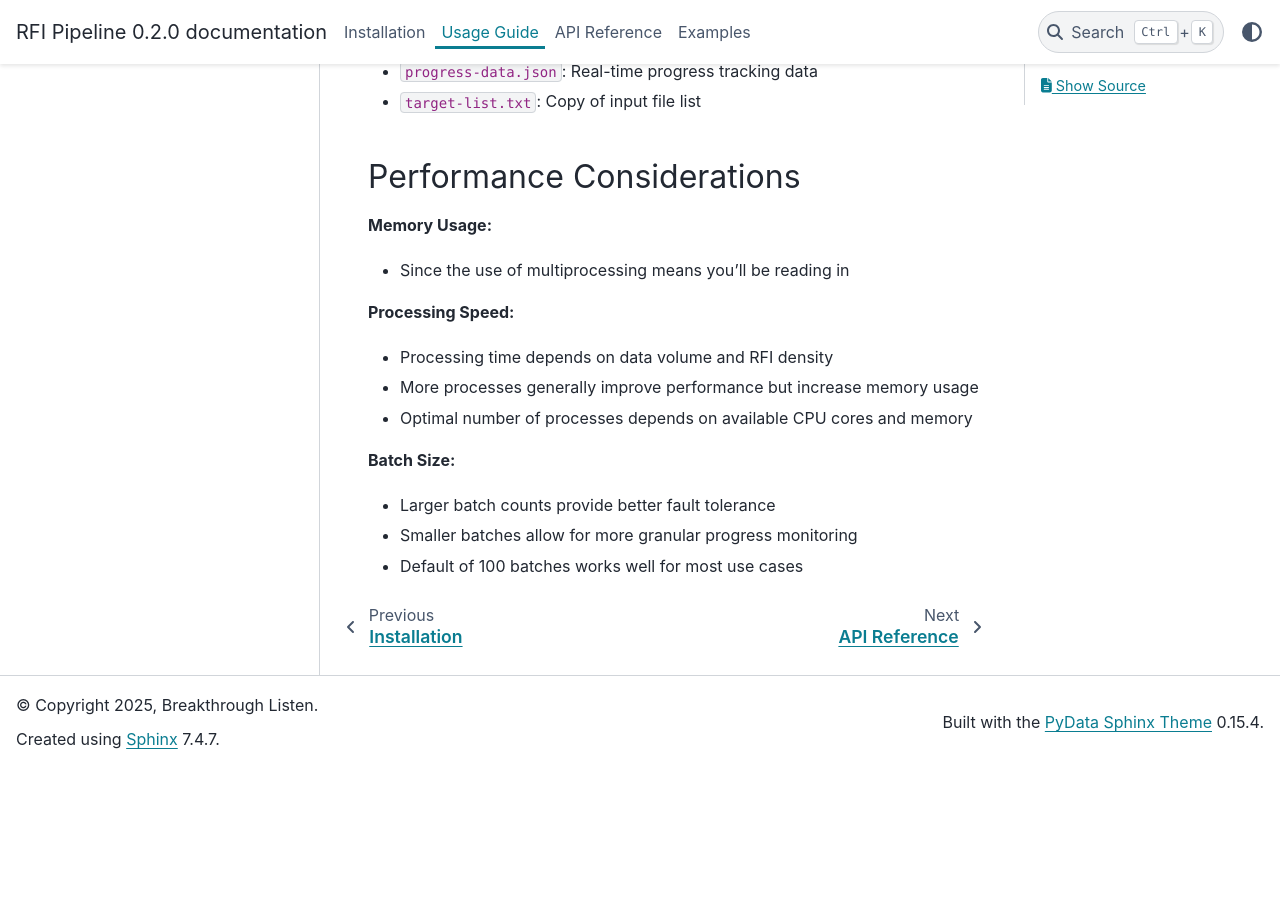
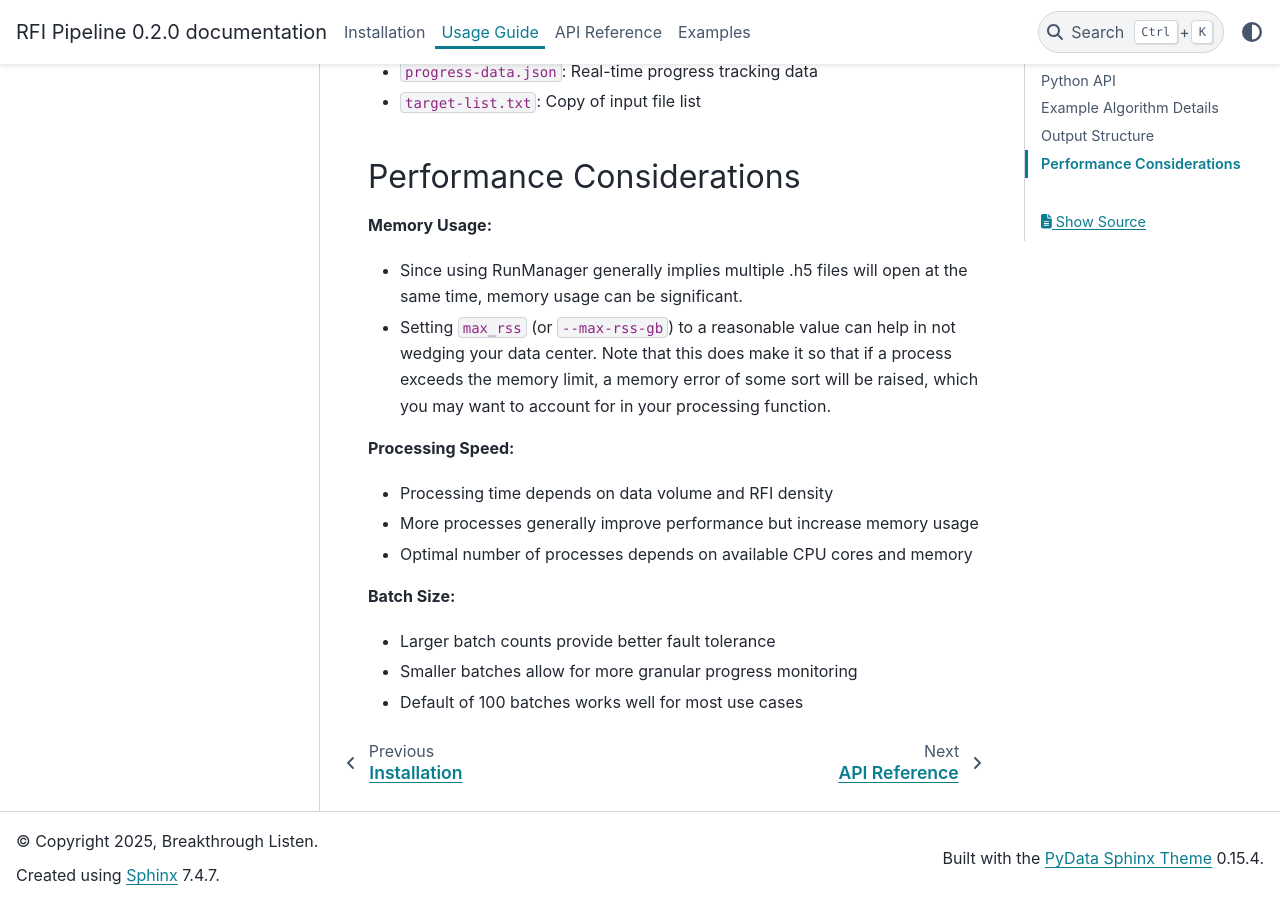
Before and after one commit to andres-luengo/bart, a Sphinx documentation site: the page built from docs/usage.rst, in a window 1280 px wide and 900 px high, scrolled down 6000 px. Built offline with Sphinx 7.4.7 and the PyData theme 0.15.4, drawn with Linux system fonts in a browser that asks for light colours; before the commit the page ends 6769 px from its top, so only the background shows below that.

Commit message:
memory usage note

```diff
--- a/docs/usage.rst
+++ b/docs/usage.rst
@@ -256,7 +256,8 @@
 
 **Memory Usage:**
 
-* Since the use of multiprocessing means you'll be reading in
+* Since using RunManager generally implies multiple .h5 files will open at the same time, memory usage can be significant.
+* Setting ``max_rss`` (or ``--max-rss-gb``) to a reasonable value can help in not wedging your data center. Note that this does make it so that if a process exceeds the memory limit, a memory error of some sort will be raised, which you may want to account for in your processing function.
 
 **Processing Speed:**
 
```
